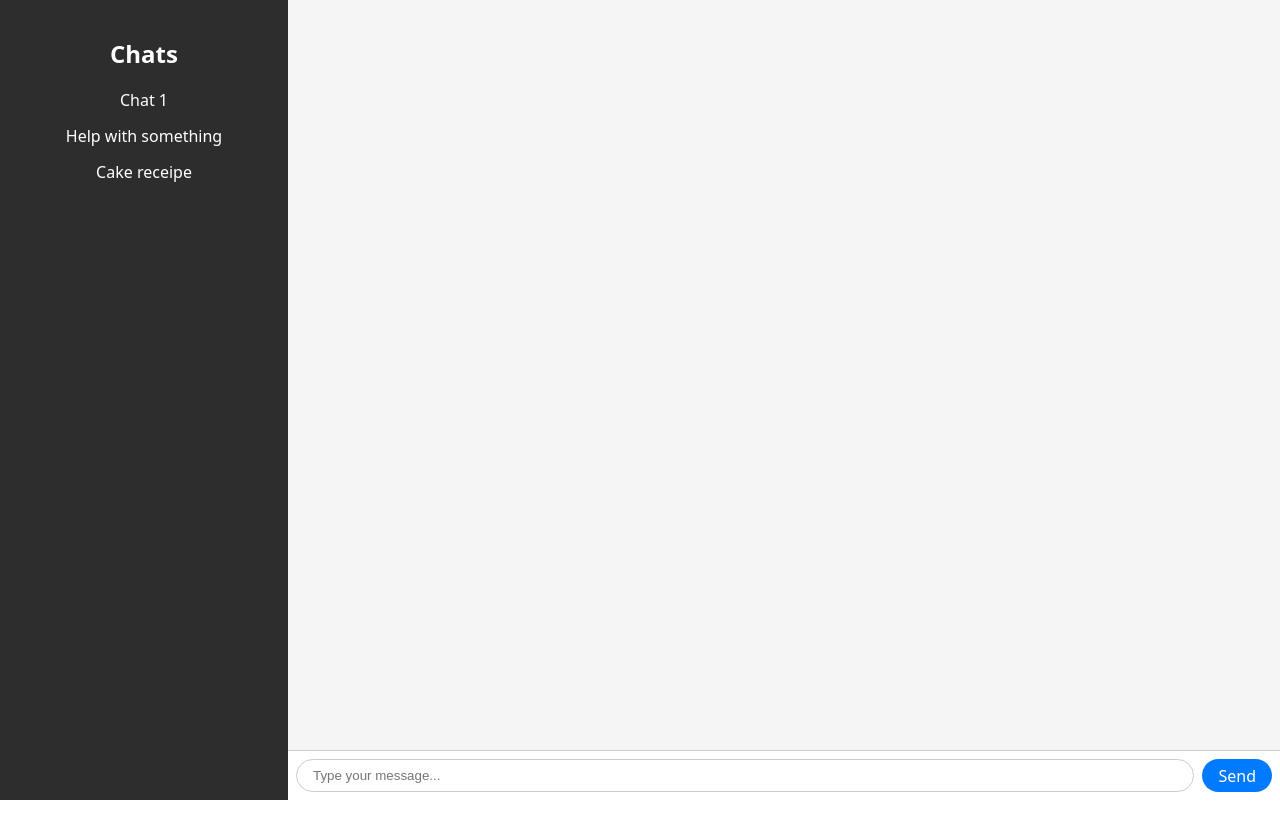
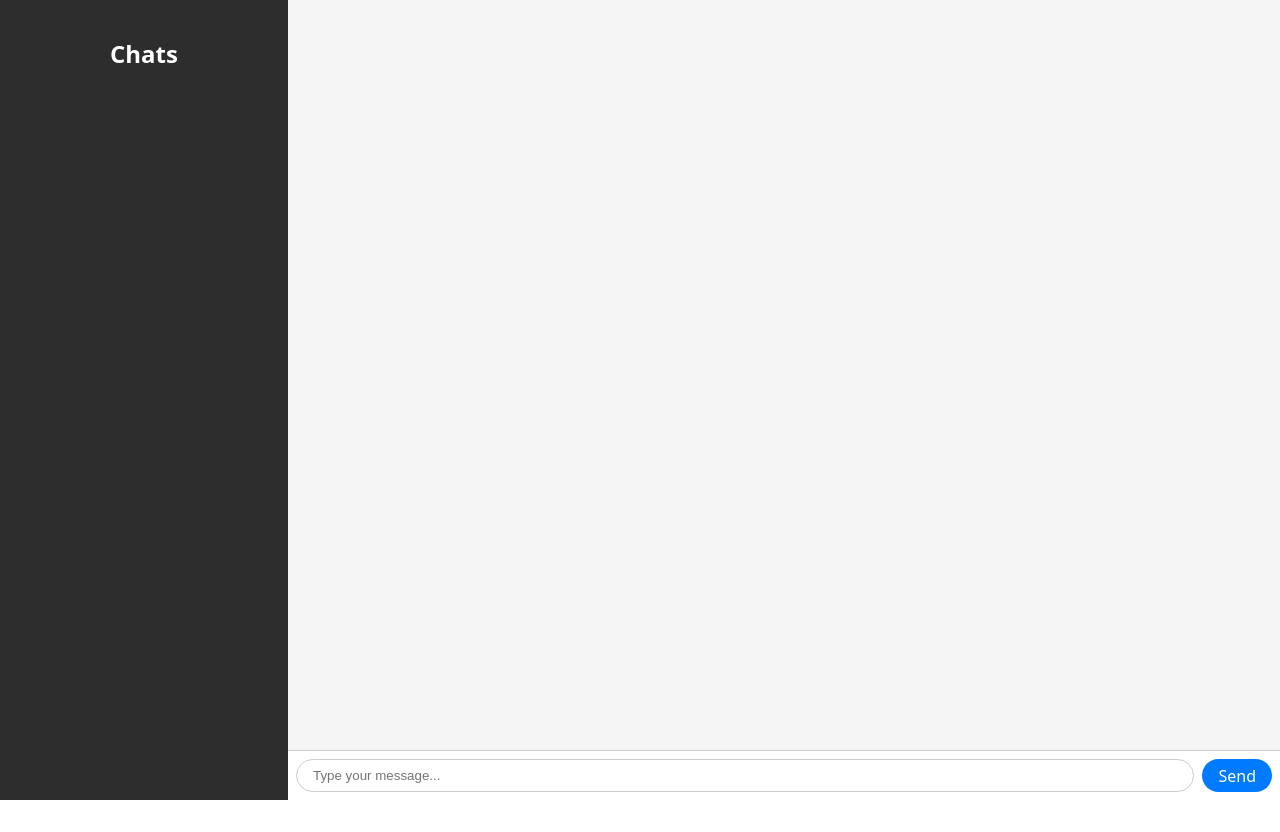
Before and after one commit to DhanushkaChandimal/react-chatgpt-app, a React (Vite) app: page / in a window 1280 px wide. Built offline with nearby package versions, Linux system fonts and the light colour scheme.

Commit message:
Set first message on sidebar

```diff
--- a/src/App.jsx
+++ b/src/App.jsx
@@ -7,12 +7,13 @@ import {responses} from './data/responses'
 
 function App() {
   const [messages, setMessages] = useState([])
-  const chats = ['Chat 1', 'Help with something', 'Cake receipe']
+  const [chats, setChats] = useState([])
 
   const handleSend = (text) => {
     setMessages(prev => [...prev, { role: 'user', text}])
     const index = Math.floor(Math.random() * responses.length)
     setMessages(prev => [...prev, { role: 'assistant', text: responses[index]}])
+    chats.length == 0 ? setChats([text]) : null
   }
 
   return (
```
